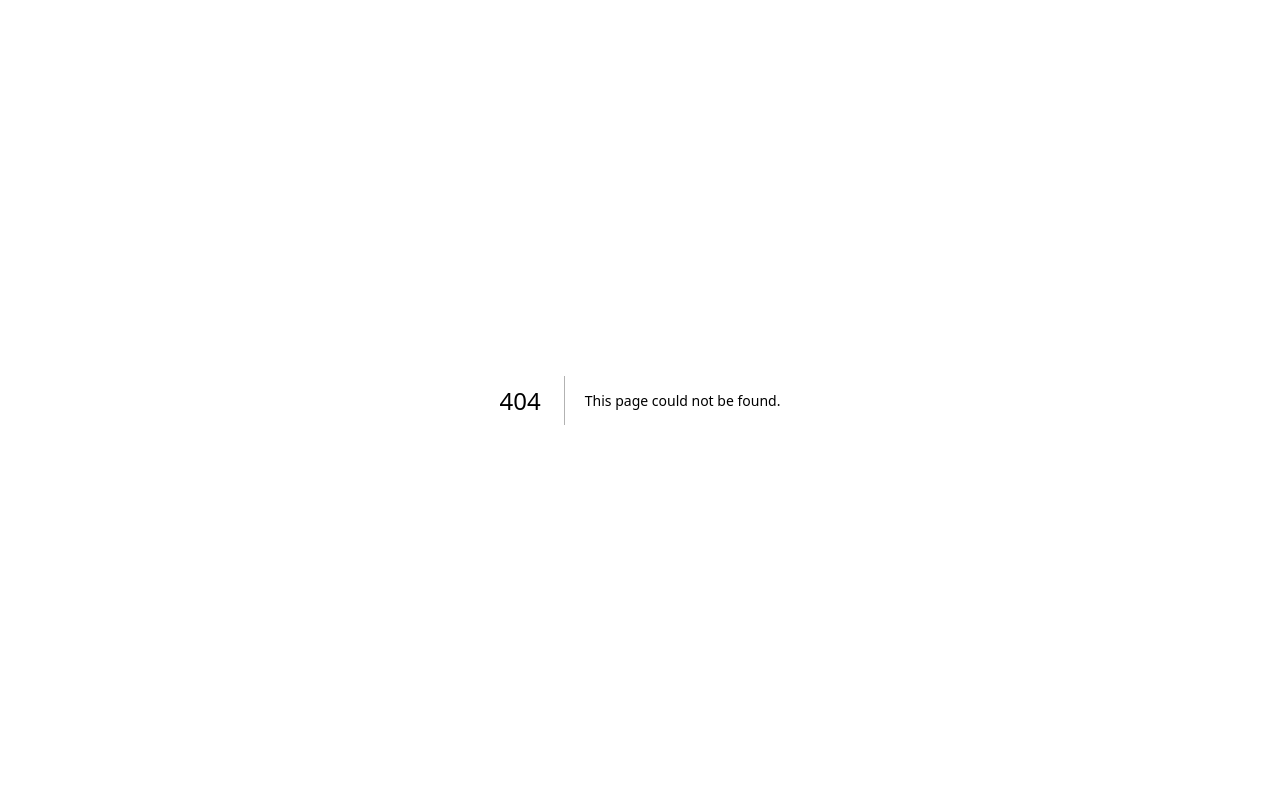
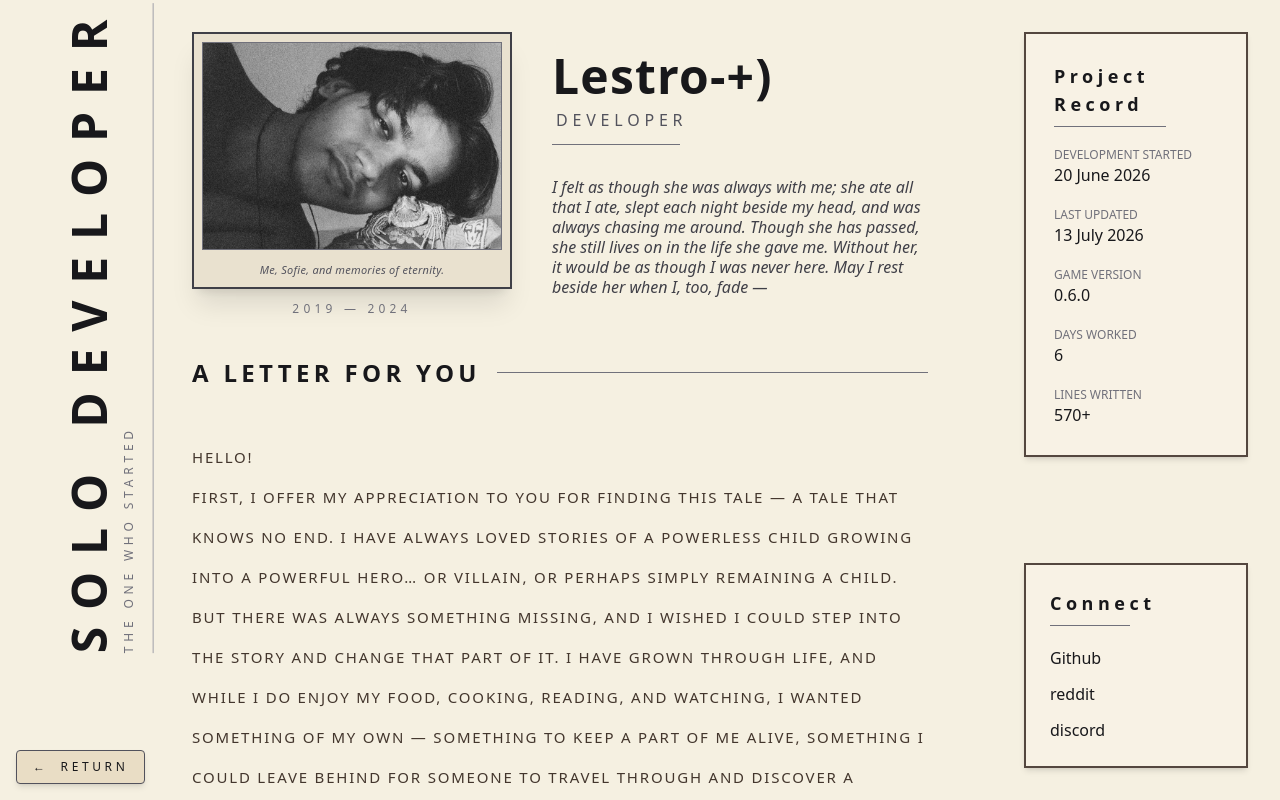
Before and after one commit to SudhirYadavDev/Whose-Tale-, a Next.js app: page /developer in a window 1280 px wide. Before the commit this address had no page. Built offline with nearby package versions, Linux system fonts and the light colour scheme.

Commit message:
Added Developer & HomeHub Page

```diff
--- /dev/null
+++ b/src/app/developer/page.tsx
@@ -0,0 +1,5 @@
+import DeveloperPage from "@/components/developer/DeveloperPage";
+
+export default function Developer() {
+  return <DeveloperPage />;
+}
--- a/src/app/game/page.tsx
+++ b/src/app/game/page.tsx
@@ -1,26 +1,16 @@
 "use client";
 
-import { useState, useEffect } from "react";
+import Room from "@/components/scene/Room";
+import Version from "@/components/common/Version";
 
-export default function Game() {
-  const [playerName, setPlayerName] = useState("");
+export default function GamePage() {
+  return (
+    <main className="min-h-screen flex flex-col text-white">
+      {/* ROOM SPACE */}
+      <Room />
 
-  // Loads player name from localStorage
-  useEffect(() => {
-    const name = localStorage.getItem("playerName");
-    if (name) {
-      setPlayerName(name);
-    }
-  }, []);
-
-  return (
-    <main className="pt-10 text-center text-white">
-      <h1 className="text-2xl pb-6 text-white">
-        Forest welcome's you,{" "}
-        <i className="text-green-300">
-          {playerName ? `${playerName}` : "Nobody"}
-        </i>
-      </h1>
+      {/* GAME VERSION */}
+      <Version />
     </main>
   );
 }
--- a/src/app/globals.css
+++ b/src/app/globals.css
@@ -7,3 +7,12 @@ body {
   background-color: #000;
   color: white;
 }
+
+* {
+  -webkit-user-select: none;
+  user-select: none;
+}
+
+img {
+  -webkit-user-drag: none;
+}
--- a/src/app/page.tsx
+++ b/src/app/page.tsx
@@ -1,16 +1,5 @@
-"use client";
-
-import Room from "@/components/scene/Room";
-import Version from "@/components/common/Version";
+import HomeHub from "@/components/home/HomeHub";
 
 export default function Home() {
-  return (
-    <main className="min-h-screen flex flex-col text-white">
-      {/* ROOM SPACE */}
-      <Room />
-
-      {/* GAME VERSION */}
-      <Version />
-    </main>
-  );
+  return <HomeHub />;
 }
--- /dev/null
+++ b/src/components/developer/DeveloperPage.tsx
@@ -0,0 +1,157 @@
+"use client";
+
+import Link from "next/link";
+import Image from "next/image";
+
+import { developerData } from "./developerData";
+
+export default function DeveloperPage() {
+  return (
+    <main className="min-h-screen overflow-hidden bg-[#F5F0E1] text-zinc-900">
+      {/* LEFT */}
+      <aside className="fixed left-0 top-0 h-screen w-32">
+        <div className="absolute -left-54 top-82 -translate-y-1/2 -rotate-90 whitespace-nowrap">
+          <h1 className="text-5xl font-bold tracking-[0.35em]">
+            SOLO DEVELOPER
+          </h1>
+          <p className="mt-2 text-xs uppercase tracking-[0.4em] text-zinc-500">
+            {developerData.subtitle}
+          </p>
+          <div className="mt-4 h-px w-full bg-zinc-400" />
+        </div>
+        <Link
+          href="/"
+          className="absolute bottom-4 left-4 inline-flex items-center gap-3 rounded-sm border border-zinc-600 bg-[#E9DDC5] px-4 py-2 text-xs uppercase tracking-[0.3em] shadow-md transition duration-300 hover:-translate-y-0.5 hover:shadow-md"
+        >
+          <span>←</span>
+          <span>Return</span>
+        </Link>
+      </aside>
+      {/* CENTER */}
+      <section className="ml-32 mr-72 px-16 py-8 overflow-y-auto h-screen">
+        <div className="flex items-center gap-10">
+          <div className="shrink-0">
+            <div className="w-80 border-2 border-zinc-700 bg-[#E9E1CF] p-2 shadow-xl hover:bg-[#f9e5b8]">
+              <div className="relative h-52 w-full overflow-hidden border border-zinc-500">
+                <Image
+                  src="/images/Precious2.jpg"
+                  alt="Lestro"
+                  fill
+                  priority
+                  sizes="320px"
+                  className="scale-110 object-cover object-center grayscale transition duration-500 hover:grayscale-0"
+                />
+              </div>
+              <p className="mt-3 text-center text-[11px] italic tracking-wide text-zinc-600">
+                Me, Sofie, and memories of eternity.
+              </p>
+            </div>
+            <p className="mt-3 text-center text-xs uppercase tracking-[0.35em] text-zinc-500">
+              {developerData.photoCaption.years} <br />
+            </p>
+          </div>
+          <div className="flex-1">
+            <h2 className="text-5xl font-bold tracking-wide">
+              {developerData.name}
+            </h2>
+            <p className="pl-1 mt-2 uppercase tracking-[0.3em] text-zinc-600">
+              {developerData.role}
+            </p>
+            <div className="my-3 h-px w-32 bg-zinc-500" />
+            <div className="mt-8 max-w-xl text-zinc-700">
+              <p className="italic leading-5">
+                {developerData.photoCaption.body}
+              </p>
+            </div>
+          </div>
+        </div>
+        {/* Letter */}
+        <section className="mt-10">
+          <div className="mb-2 flex items-center gap-4">
+            <h3 className="shrink-0 text-2xl font-semibold uppercase tracking-[0.18em]">
+              A Letter For You
+            </h3>
+            <div className="h-px flex-1 bg-zinc-500" />
+          </div>
+          <article className="max-w-4xl whitespace-pre-line text-[15px] uppercase leading-10 tracking-[0.12em] text-[#43362D] font-(family-name:--font-eb-garamond)">
+            {developerData.letter}
+          </article>
+          <div className="mt-16 flex justify-end">
+            <div className="text-right">
+              <p className="mt-2 text-xs uppercase font-family:--font-eb-garamond tracking-wide text-zinc-500">
+                {developerData.quote}
+              </p>
+            </div>
+          </div>
+        </section>
+      </section>
+      {/* RIGHT */}
+      <aside className="fixed right-0 top-0 flex h-screen w-72 flex-col justify-between px-8 py-8">
+        <div className="border-2 border-[#54473F] bg-[#F8F2E5] p-7 shadow-md">
+          <div className="mb-5">
+            <h2 className="text-lg font-bold tracking-[0.25em]">
+              Project Record
+            </h2>
+            <div className="mt-2 h-px w-28 bg-zinc-500 " />
+          </div>
+          <div className="space-y-5">
+            <div>
+              <p className="text-xs uppercase text-zinc-500">
+                Development Started
+              </p>
+              <p>{developerData.startedOn}</p>
+            </div>
+            <div>
+              <p className="text-xs uppercase text-zinc-500">Last Updated</p>
+              <p>{developerData.lastUpdated}</p>
+            </div>
+            <div>
+              <p className="text-xs uppercase text-zinc-500">Game Version</p>
+              <p>{developerData.gameVersion}</p>
+            </div>
+            <div>
+              <p className="text-xs uppercase text-zinc-500">Days Worked</p>
+              <p>{developerData.daysWorked}</p>
+            </div>
+            <div>
+              <p className="text-xs uppercase text-zinc-500">Lines Written</p>
+              <p>{developerData.linesWritten}</p>
+            </div>
+          </div>
+        </div>
+        <div className="border-2 border-[#54473F] bg-[#F8F2E5] p-6 shadow-md">
+          <div className="mb-5">
+            <h2 className="text-lg font-bold tracking-[0.25em]">Connect</h2>
+            <div className="mt-2 h-px w-20 bg-zinc-500" />
+          </div>
+          <div className="space-y-3">
+            <a
+              href={developerData.social.github}
+              target="_blank"
+              rel="noopener noreferrer"
+              className="block transition hover:translate-x-1"
+            >
+              Github
+            </a>
+            <a
+              href={developerData.social.reddit}
+              target="_blank"
+              rel="noopener noreferrer"
+              className="block transition hover:translate-x-1"
+            >
+              reddit
+            </a>
+            <a
+              href={developerData.social.discord}
+              target="_blank"
+              rel="noopener noreferrer"
+              className="block transition hover:translate-x-1"
+            >
+              discord
+            </a>
+          </div>
+        </div>
+      </aside>
+    </main>
+  );
+}
--- /dev/null
+++ b/src/components/developer/developerData.ts
@@ -0,0 +1,31 @@
+import { GAME_VERSION } from "@/lib/version";
+
+export const developerData = {
+  name: "Lestro-+)",
+  role: "Developer",
+  subtitle: "The One Who Started",
+  startedOn: "20 June 2026",
+  lastUpdated: "13 July 2026",
+  gameVersion: GAME_VERSION,
+  daysWorked: "6",
+  linesWritten: "570+",
+
+  photoCaption: {
+    body: `I felt as though she was always with me; she ate all that I ate, slept each night beside my head, and was always chasing me around. Though she has passed, she still lives on in the life she gave me. Without her, it would be as though I was never here. May I rest beside her when I, too, fade —`,
+
+    years: "2019 — 2024",
+  },
+
+  letter: `
+Hello!
+First, I offer my appreciation to you for finding this tale — a tale that knows no end. I have always loved stories of a powerless child growing into a powerful hero… or villain, or perhaps simply remaining a child. But there was always something missing, and I wished I could step into the story and change that part of it. I have grown through life, and while I do enjoy my food, cooking, reading, and watching, I wanted something of my own — something to keep a part of me alive, something I could leave behind for someone to travel through and discover a different part of the story. I do not know what this tale will become or where it will go. I only wish to pour into it everything I desire and whatever remains of me. I wish for the one reading this to be full of life and blessed with food.
+`,
+
+  quote: "Where are you, Death? For I am —",
+
+  social: {
+    github: "https://github.com/SudhirYadavDev",
+    reddit: "",
+    discord: "",
+  },
+};
--- /dev/null
+++ b/src/components/home/HomeHub.tsx
@@ -0,0 +1,16 @@
+"use client";
+
+import HubButton from "./HubButton";
+import { hubItems } from "./hubData";
+
+export default function HomeHub() {
+  return (
+    <main className="relative min-h-screen bg-zinc-950 text-white overflow-hidden">
+      {hubItems.map((item) => (
+        <div key={item.name} className={`absolute ${item.position}`}>
+          <HubButton name={item.name} href={item.href} size={item.size} />
+        </div>
+      ))}
+    </main>
+  );
+}
--- /dev/null
+++ b/src/components/home/HubButton.tsx
@@ -0,0 +1,18 @@
+import Link from "next/link";
+
+type HubButtonProps = {
+  name: string;
+  href: string;
+  size: string;
+};
+
+export default function HubButton({ name, href, size }: HubButtonProps) {
+  return (
+    <Link
+      href={href}
+      className={`${size} rounded-full border-2 border-zinc-700 bg-zinc-900 flex items-center justify-center uppercase tracking-widest transition-all duration-300 hover:scale-105 hover:border-zinc-500 hover:bg-zinc-800`}
+    >
+      {name}
+    </Link>
+  );
+}
--- /dev/null
+++ b/src/components/home/hubData.ts
@@ -0,0 +1,21 @@
+export type HubItem = {
+  name: string;
+  href: string;
+  position: string;
+  size: string;
+};
+
+export const hubItems: HubItem[] = [
+  {
+    name: "Game",
+    href: "/game",
+    position: "top-1/2 left-1/4 -translate-x-1/2 -translate-y-1/2",
+    size: "w-44 h-44",
+  },
+  {
+    name: "Developer",
+    href: "/developer",
+    position: "top-1/4 left-1/2 -translate-x-1/2 -translate-y-1/2",
+    size: "w-32 h-32",
+  },
+];
--- a/src/lib/version.ts
+++ b/src/lib/version.ts
@@ -1 +1 @@
-export const GAME_VERSION = "0.3.0";
+export const GAME_VERSION = "0.6.0";
```
Also changed, not shown: public/images/Precious2.jpg (added), 1 other file (tests, documents, lock files or other folders).
